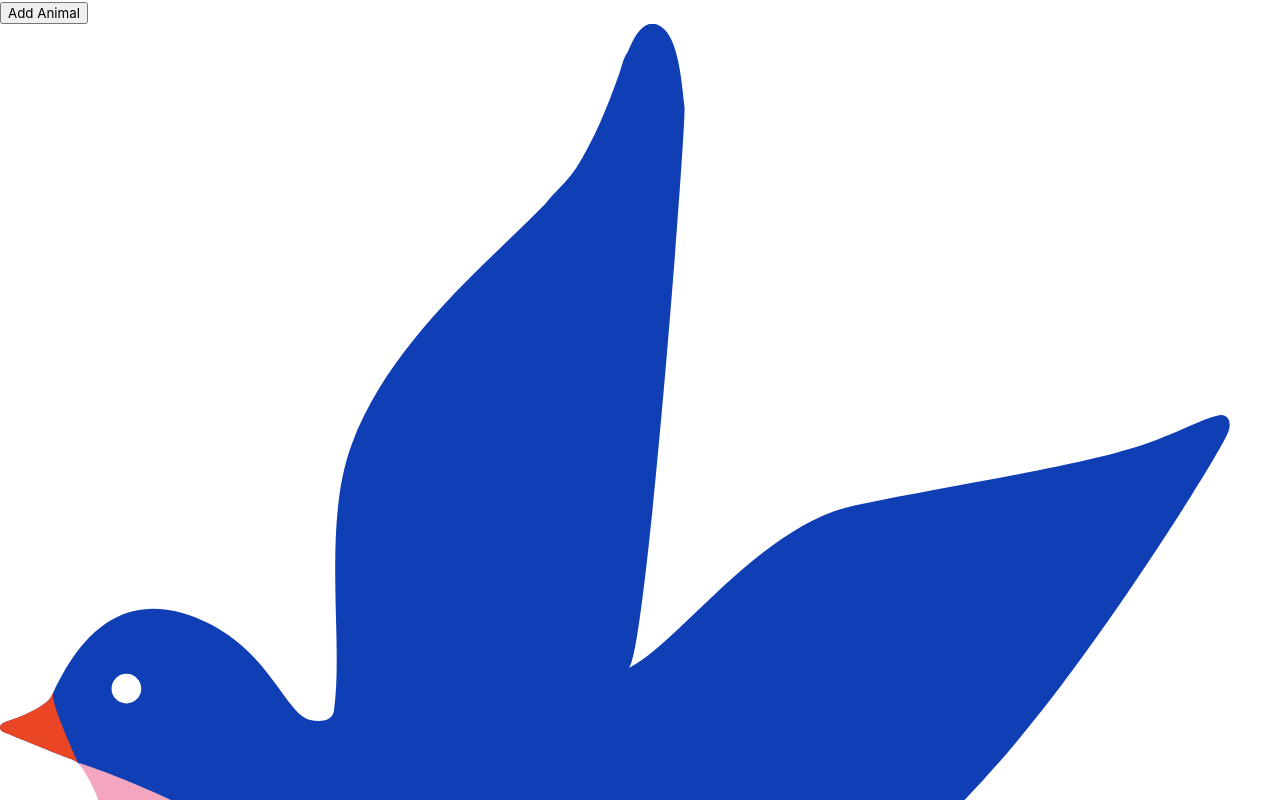
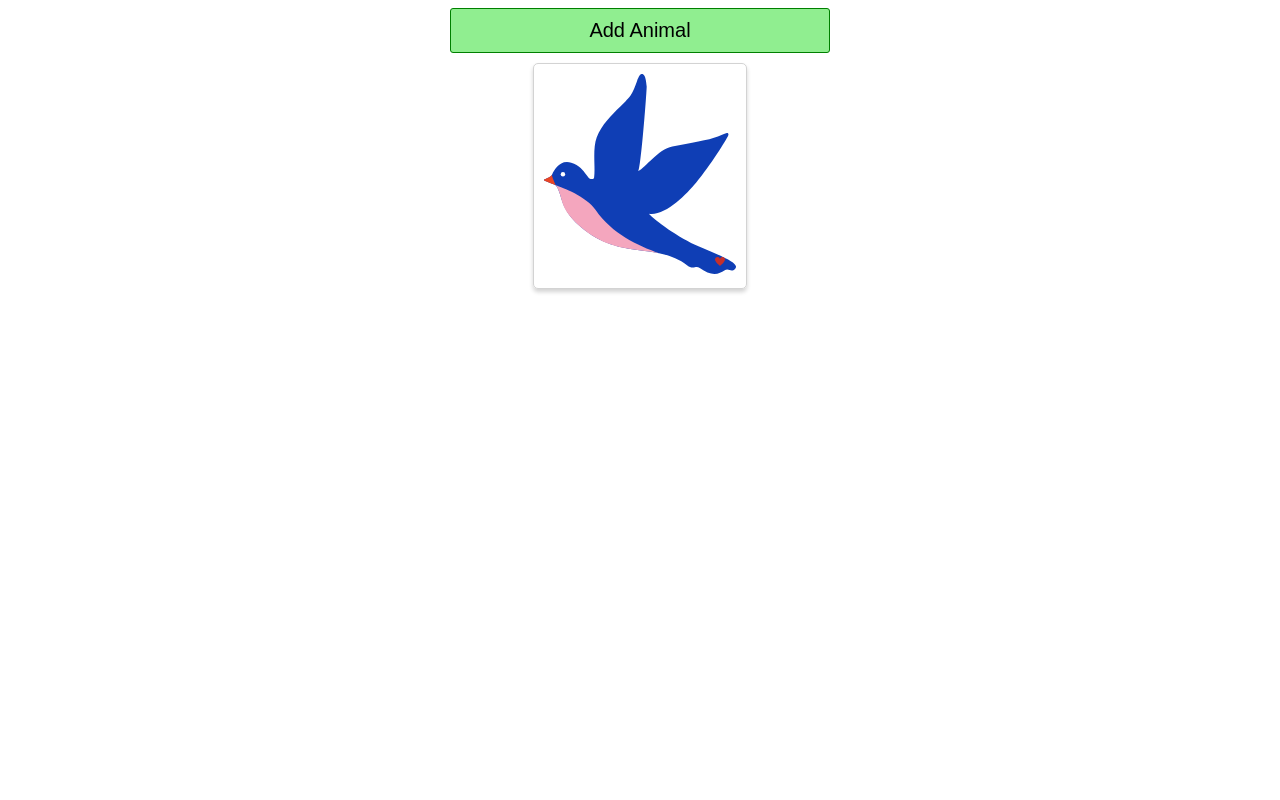
Before and after one commit to Kabewh/Udemy-Project1, a React (Create React App) app in the folder reactapp/: page / in a window 1280 px wide. Both pictures are taken after a click on the button "Add Animal". Shown: the top 800 px of the page. Built offline with nearby package versions, Linux system fonts and the light colour scheme.

Commit message:
second project done

```diff
--- a/reactapp/package.json
+++ b/reactapp/package.json
@@ -10,7 +10,7 @@
     "bulma": "^0.9.4",
     "react": "^18.2.0",
     "react-dom": "^18.2.0",
-    "react-scripts": "5.0.1",
+    "react-scripts": "^5.0.1",
     "web-vitals": "^2.1.4"
   },
   "scripts": {
--- /dev/null
+++ b/reactapp/src/App.css
@@ -0,0 +1,21 @@
+.app {
+    display: flex;
+    flex-direction: column;
+    align-items: center;
+}
+
+button {
+    background-color: lightgreen;
+    border: 1px solid green;
+    border-radius: 3px;
+    font-size: 20px;
+    padding: 10px;
+    width: 30%;
+}
+
+.animal-list {
+    display: flex;
+    flex-direction: row;
+    flex-wrap: wrap;
+    justify-content: center;
+}
--- a/reactapp/src/App.js
+++ b/reactapp/src/App.js
@@ -1,4 +1,4 @@
-import "bulma/css/bulma.css";
+import "./App.css";
 import React, { useState } from "react";
 import AnimalShow from "./components/AnimalShow";
 
@@ -21,8 +21,10 @@
 
   return (
     <>
+    <div className="app">
       <button onClick={handleClick}>Add Animal</button>
-      <div>{renderedAnimals}</div>
+      <div className="animal-list">{renderedAnimals}</div>
+    </div>
     </>
   );
 }
--- /dev/null
+++ b/reactapp/src/components/AnimalShow.css
@@ -0,0 +1,18 @@
+.animal-show {
+    position: relative;
+    border: 1px solid lightgray;
+    padding: 10px;
+    border-radius: 5px;
+    margin: 10px;
+    box-shadow: 0px 3px 4px lightgray;
+}
+
+.animal {
+    height: 200px;
+}
+
+.heart {
+    position: absolute;
+    bottom: 10%;
+    right: 10%;
+}
--- a/reactapp/src/components/AnimalShow.jsx
+++ b/reactapp/src/components/AnimalShow.jsx
@@ -1,3 +1,4 @@
+import './AnimalShow.css';
 import React, { useState } from "react";
 import bird from "../svg/bird.svg";
 import cat from "../svg/cat.svg";
@@ -23,12 +24,12 @@
     setClicks(clicks + 1);
   };
 
-return(
-  <div onClick={handleClick}>
-    <img alt="animal" src={svgMap[type]} />
-    <img alt="heart" src={heart} style={{ width: 10 + 10 * clicks + "px" }} />
-  </div>
-)
+  return (
+    <div className="animal-show" onClick={handleClick}>
+      <img className="animal" alt="animal" src={svgMap[type]} />
+      <img className="heart" alt="heart" src={heart} style={{ width: 10 + 10 * clicks + "px" }} />
+    </div>
+  )
 };
 
 export default AnimalShow;
```
Also changed, not shown: 1 other file (tests, documents, lock files or other folders).
